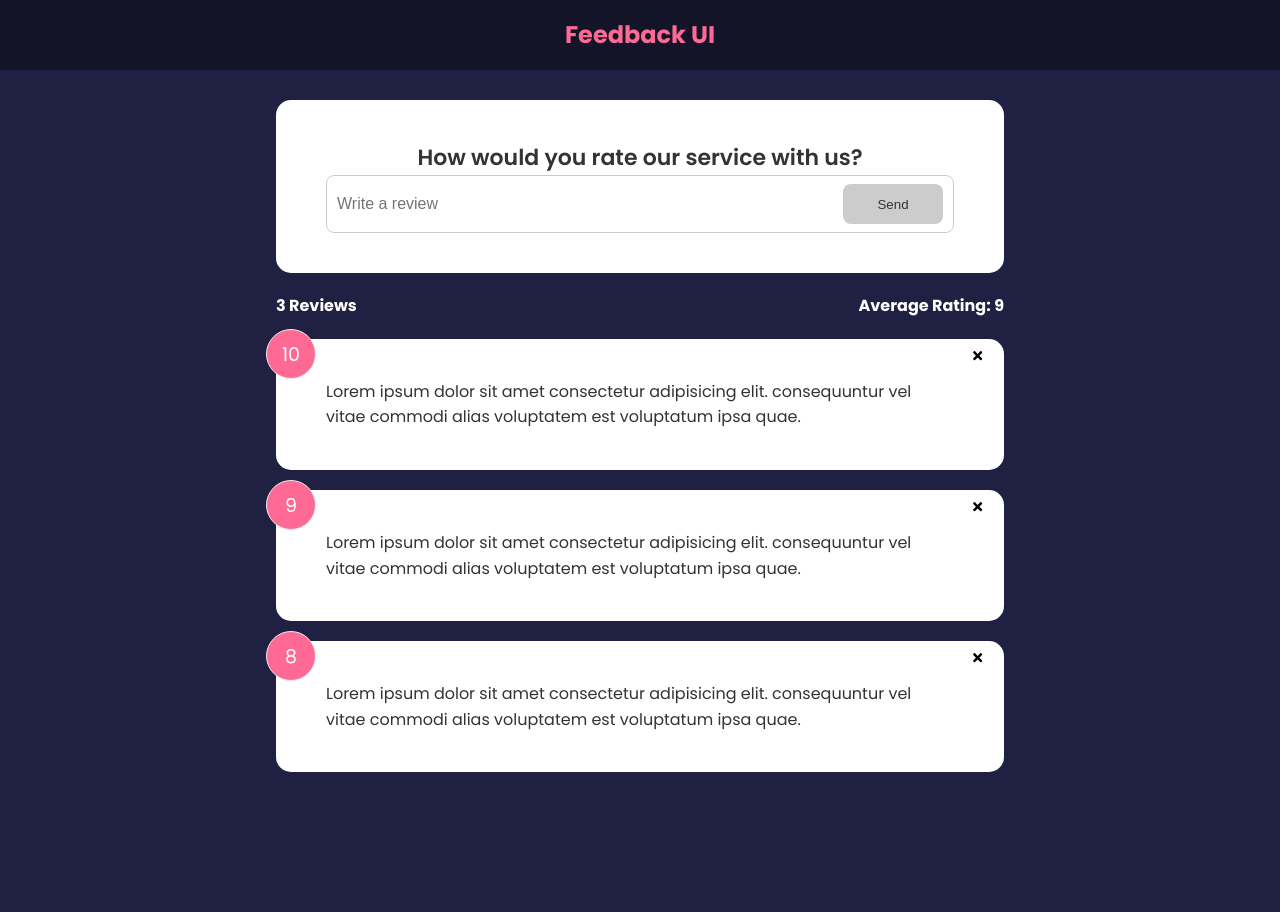
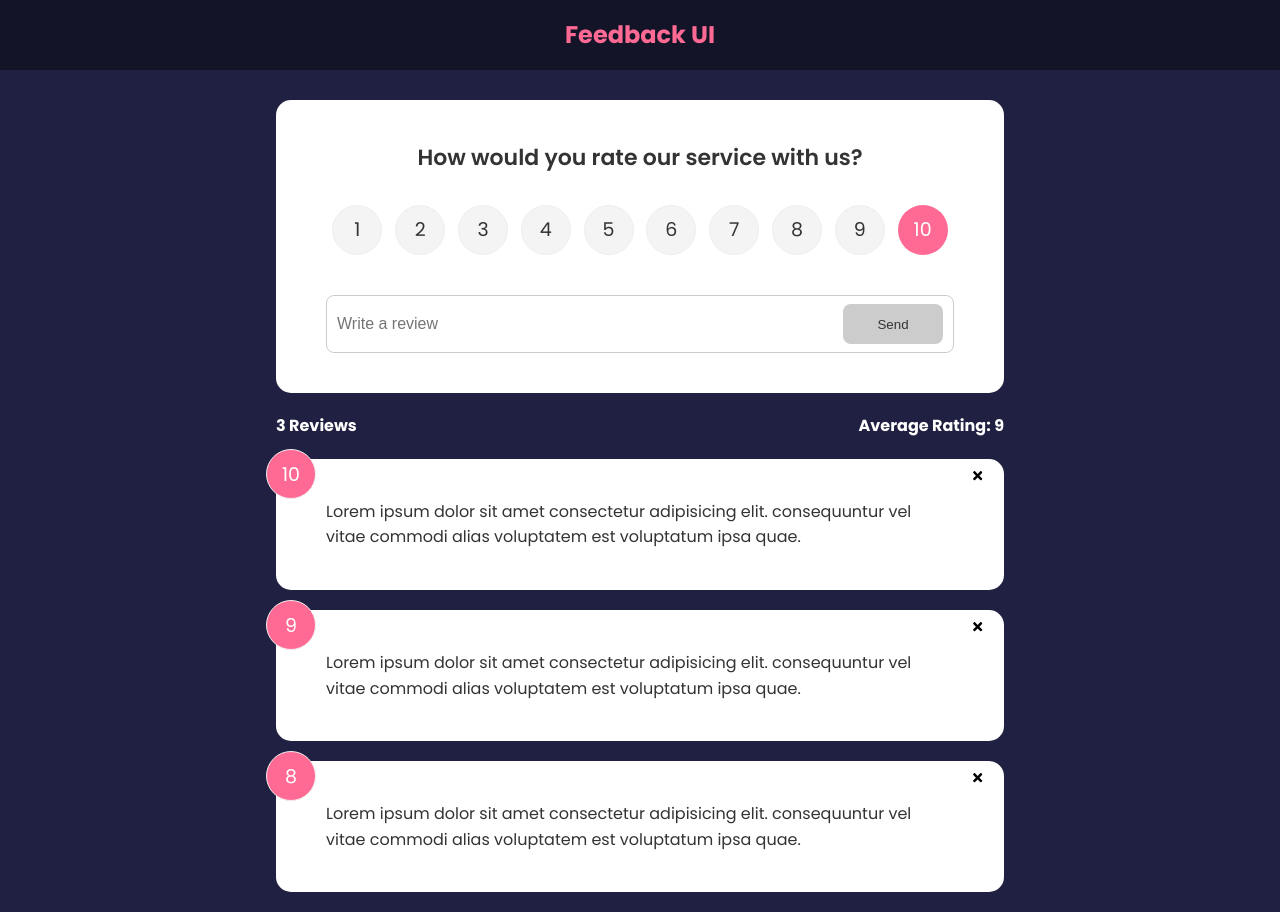
Before and after one commit to suelazeqo/Feedback-APP, a React (Create React App) app: page / in a window 1280 px wide. Before the commit the page ends 800 px from the top, so only its background shows below. Built offline with nearby package versions, Linux system fonts and the light colour scheme.

Commit message:
Create a select rating component

```diff
--- a/src/component/FeedbackForm.jsx
+++ b/src/component/FeedbackForm.jsx
@@ -1,9 +1,11 @@
 import {useState} from "react";
 import Card from "./shared/Card";
 import Button from "./shared/Button";
+import RatingSelect from "./RatingSelect";
 
 function FeedbackForm(){
     const [text, setText] = useState('')
+    const [rating, setRating] = useState(10)
     const [btnDisabled, setBtnDisabled] = useState(true)
     const [message    , setMessage] = useState('')
 
@@ -24,7 +26,7 @@
         <Card>
             <form>
                 <h2>How would you rate our service with us?</h2>
-
+                <RatingSelect select={(rating)=>setRating(rating)}/>
                 <div className="input-group">
                     <input
                         onChange={handleTextChange}
--- /dev/null
+++ b/src/component/RatingSelect.jsx
@@ -0,0 +1,27 @@
+import {useState} from "react";
+
+function RatingSelect({select}){
+    const [selected, setSelected] = useState(10)
+    const handleChange = (e)=>{
+        setSelected(+e.target.value)
+        select(+e.target.value)
+    }
+    return (
+        <ul className='rating'>
+            {Array.from({ length: 10 }, (_, i) => (
+                <li key={`rating-${i + 1}`}>
+                    <input
+                        type='radio'
+                        id={`num${i + 1}`}
+                        name='rating'
+                        value={i + 1}
+                        onChange={handleChange}
+                        checked={selected === i + 1}
+                    />
+                    <label htmlFor={`num${i + 1}`}>{i + 1}</label>
+                </li>
+            ))}
+        </ul>
+    )
+}
+export default RatingSelect
```
